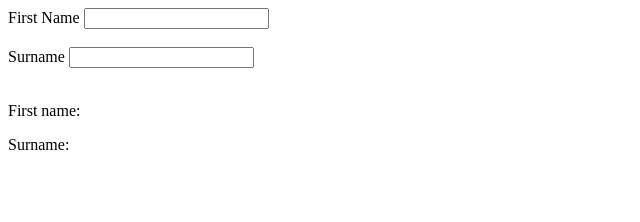
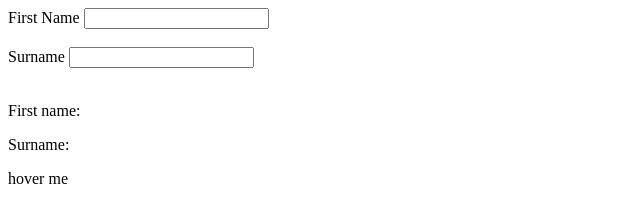
Before and after one commit to ACACACanne/form-dinamic-practice, a plain HTML site: page index.html in a window 1280 px wide. Shown: the full height of the page, 0-640 px from the left. Drawn offline with Linux system fonts and the light colour scheme.

Commit message:
onmouse event listener created

```diff
--- a/index.html
+++ b/index.html
@@ -16,6 +16,14 @@
        <p>First name: <span id="firstname"></span></p>
        <p>Surname: <span id="surname"></span></p>
     </form>
+
+    <div id="mydiv"
+        onmouseenter="changeColor('yellow')"
+        onmouseleave="changeColor('white')"
+        > hover me
+
+    </div>
+
     <script src="index.js" defer></script>
 </body>
 </html>
--- a/index.js
+++ b/index.js
@@ -14,3 +14,8 @@ const changeSName = () => {
     let surName = document.getElementById("sname").value;
     surNameTextBox.innerText = surName;
 }
+
+// Adding onmouseenter event listener to the field
+const changeColor = (color) => {
+    document.getElementById("mydiv").style.backgroundColor = color;
+}
```
